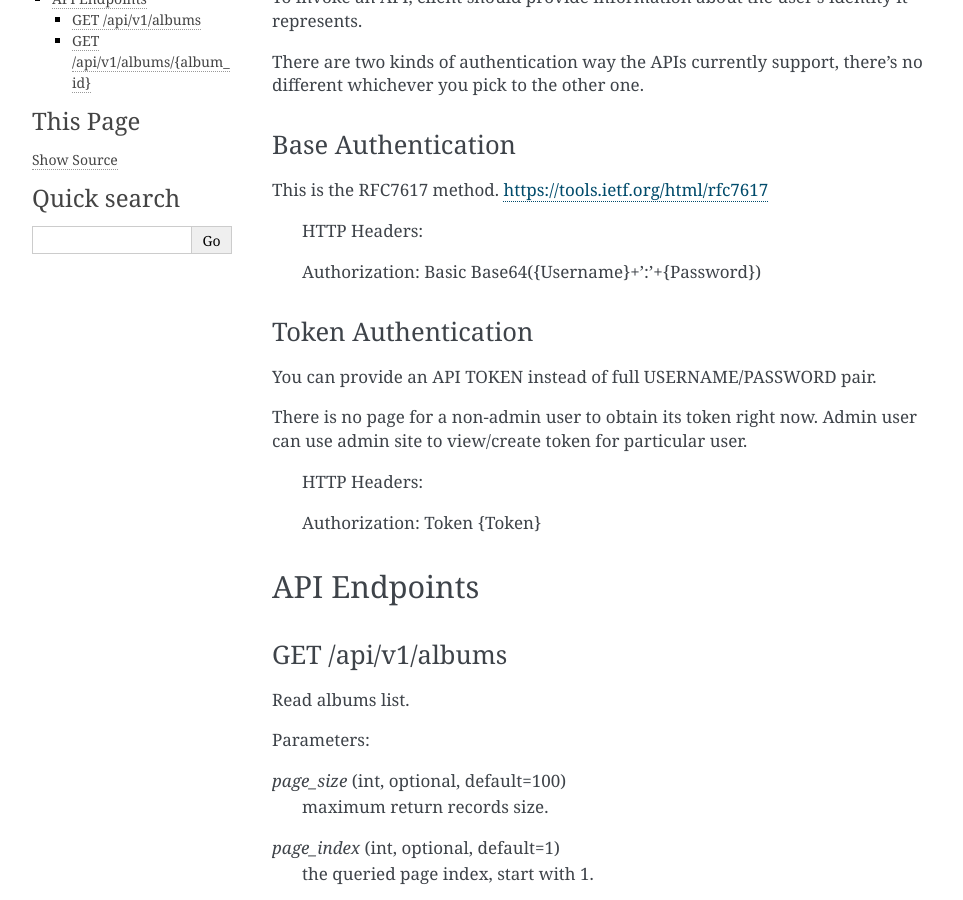
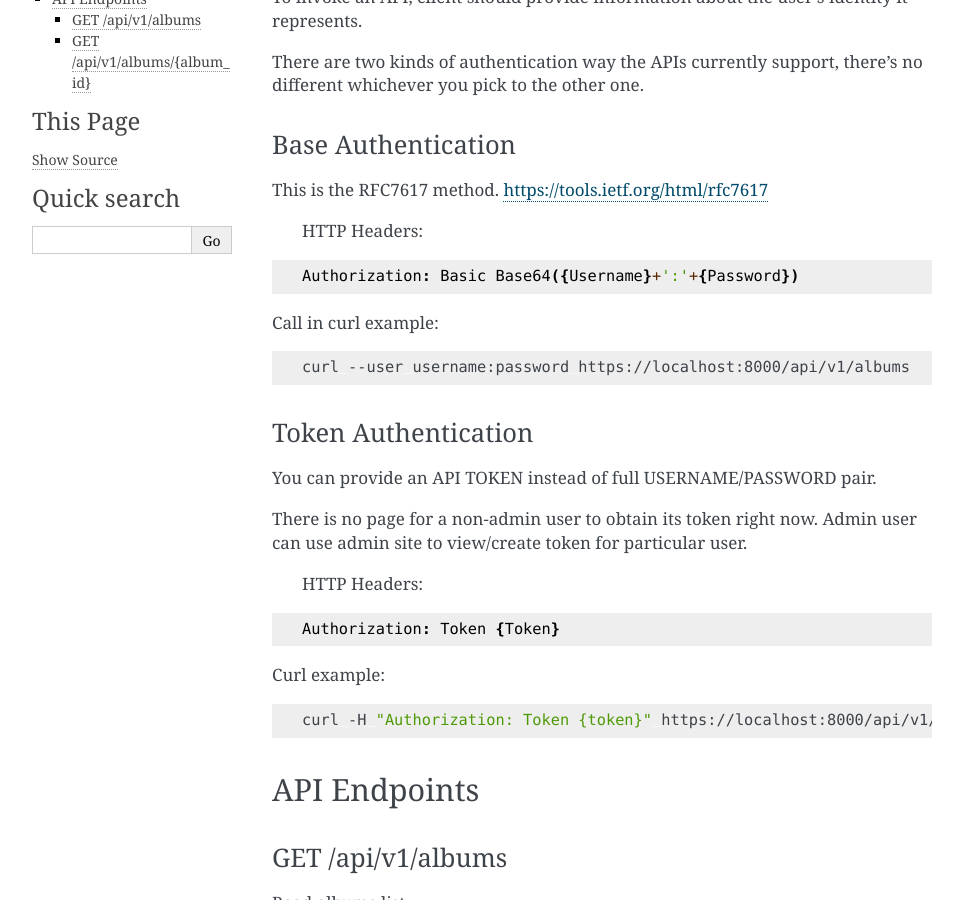
Before and after one commit to MarsWizard/imagebank, a Sphinx documentation site: the page built from docs/api.rst, in a window 1280 px wide and 900 px high, scrolled down 190 px. Shown: the whole window, without its empty margins (148-1111 px from the left). Built offline with Sphinx 7.4.7, drawn with Linux system fonts in a browser that asks for light colours.

Commit message:
update docs, curl examples

```diff
--- a/docs/api.rst
+++ b/docs/api.rst
@@ -16,7 +16,17 @@ This is the RFC7617 method. https://tools.ietf.org/html/rfc7617
 
     HTTP Headers:
 
+.. code-block::
+
     Authorization: Basic Base64({Username}+':'+{Password})
+
+
+
+Call in curl example:
+
+.. code-block:: shell
+
+    curl --user username:password https://localhost:8000/api/v1/albums
 
 
 Token Authentication
@@ -29,7 +39,16 @@ token for particular user.
 
     HTTP Headers:
 
+.. code-block::
+
     Authorization: Token {Token}
+
+
+Curl example:
+
+.. code-block:: shell
+
+    curl -H "Authorization: Token {token}" https://localhost:8000/api/v1/albums
 
 
 
```
